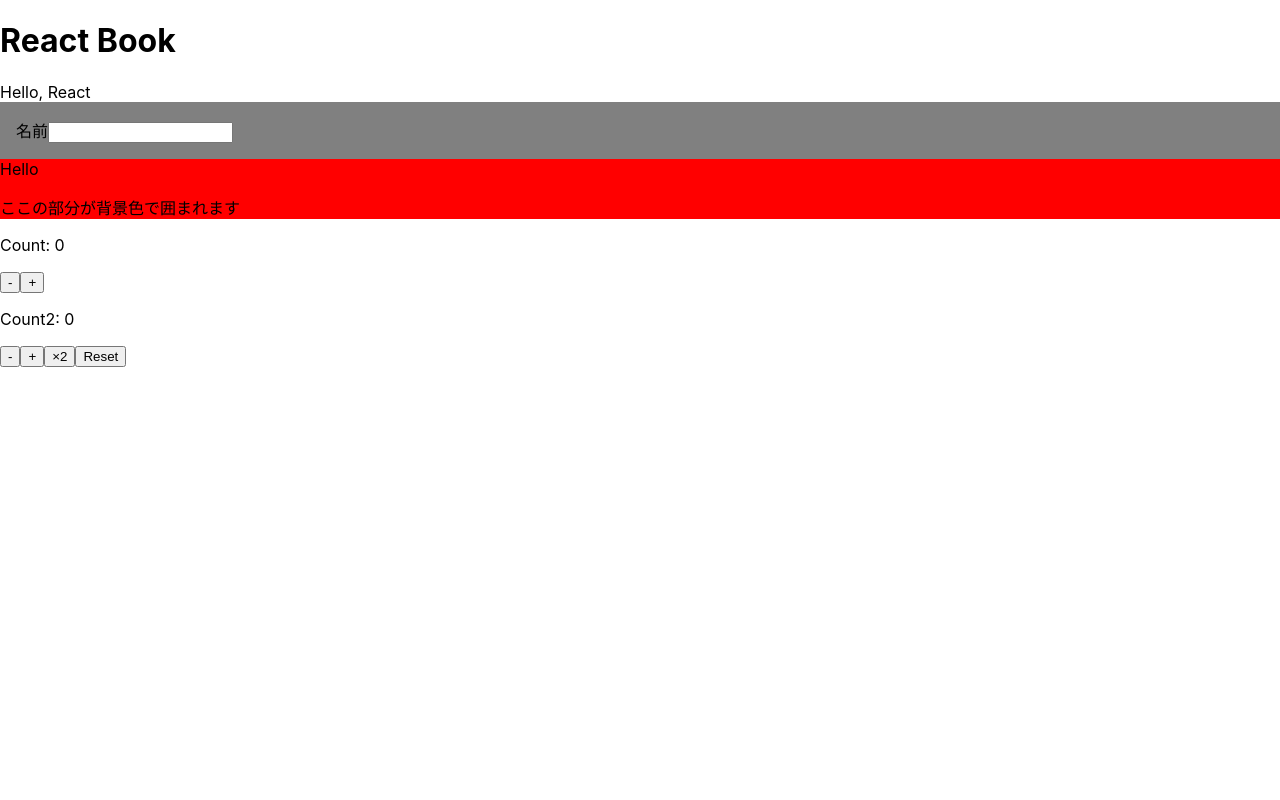
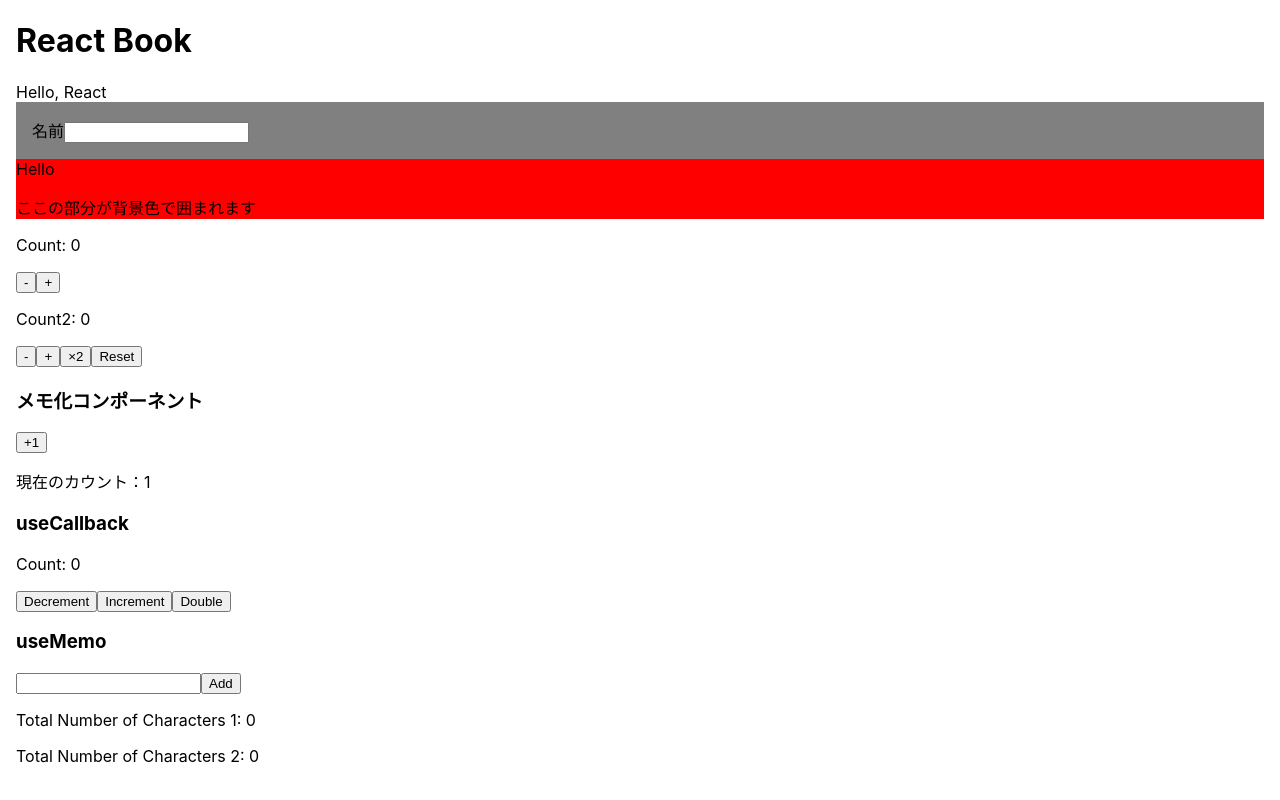
Before and after one commit to mnmKoka13/docker-react-practice, a React (Create React App) app in the folder app/react-sample/: page / in a window 1280 px wide. Built offline with nearby package versions, Linux system fonts and the light colour scheme.

Commit message:
React勉強 20240817_2

```diff
--- /dev/null
+++ b/app/react-sample/src/Parent.tsx
@@ -0,0 +1,50 @@
+import React, { memo, useState } from 'react';
+
+// 通常の関数コンポーネント
+type FizzProps = {
+  isFizz: boolean
+}
+
+const Fizz = (props: FizzProps) => {
+  const { isFizz } = props
+  console.log(`Fizz が再描画されました , isFizz=${isFizz}`)
+  return <span>{isFizz ? 'Fizz': ''}</span>
+}
+
+// メモ化したコンポーネント
+type BuzzProps = {
+  isBuzz: boolean
+  onClick: () => void
+}
+
+const Buzz = memo<BuzzProps>((props) => {
+  const { isBuzz, onClick } = props
+  console.log(`Buzz が再描画されました , isBuzz=${isBuzz}`)
+  return (
+    <span onClick={onClick}>
+      {isBuzz ? 'Buzz' : ''}
+    </span>
+  )
+})
+
+export const Parent = () => {
+  const [count, setCount] = useState(1)
+  const isFizz = count % 3 === 0
+  const isBuzz = count % 5 === 0
+
+  const onBuzzClick = () => {
+    console.log(`Buzzがクリックされました isBuzz=${isBuzz}`)
+  }
+
+  console.log(`Parent が再描画されました , count=${count}`)
+  return (
+    <div>
+      <button onClick={() => setCount((c) => c+1)}>+1</button>
+      <p>{`現在のカウント：${count}`}</p>
+      <p>
+        <Fizz isFizz={isFizz} />
+        <Buzz isBuzz={isBuzz} onClick={onBuzzClick} />
+      </p>
+    </div>
+  )
+}
--- /dev/null
+++ b/app/react-sample/src/Parent2.tsx
@@ -0,0 +1,67 @@
+import React, { useState, useCallback } from 'react';
+
+type ButtonProps = {
+  onClick: () => void
+}
+
+// 通常の関数コンポーネント
+const DecrementButton = (props: ButtonProps) => {
+  const { onClick } = props
+
+  console.log('DecrementButton が再描画されました')
+
+  return (
+    <button onClick={onClick}>Decrement</button>
+  )
+}
+
+// メモ化した関数コンポーネント
+const IncrementButton = React.memo((props: ButtonProps) => {
+  const { onClick } = props
+
+  console.log('IncrementButton が再描画されました')
+
+  return (
+    <button onClick={onClick}>Increment</button>
+  )
+})
+
+// メモ化した関数コンポーネント
+const DoubleButton = React.memo((props: ButtonProps) => {
+  const { onClick } = props
+
+  console.log('DoubleButton が再描画されました')
+
+  return (
+    <button onClick={onClick}>Double</button>
+  )
+})
+
+export const Parent2 = () => {
+  const [count, setCount] = useState(0)
+
+  const decrement = () => {
+    setCount((c) => c - 1)
+  }
+
+  const increment = () => {
+    setCount((c) => c + 1)
+  }
+
+  // useCallbackを使って関数をメモ化
+  const double = useCallback(() => {
+    setCount((c) => c * 2)
+  }, [])
+
+  return (
+    <div>
+      <p>Count: {count}</p>
+      {/* コンポーネントに関数を渡す */}
+      <DecrementButton onClick={decrement} />
+      {/* メモ化コンポーネントに関数を渡す */}
+      <IncrementButton onClick={increment} />
+      {/* メモ化コンポーネントにメモ化した関数を渡す */}
+      <DoubleButton onClick={double} />
+    </div>
+  )
+}
--- /dev/null
+++ b/app/react-sample/src/UseMemoSample.tsx
@@ -0,0 +1,44 @@
+import React, { useState, useMemo } from 'react';
+
+export const UseMemoSample = () => {
+  const [text, setText] = useState('')
+  const [items, setItems] = useState<string[]>([])
+
+  const onChangeInput = (e: React.ChangeEvent<HTMLInputElement>) => {
+    setText(e.target.value)
+  }
+
+  const onClickButton = () => {
+    setItems((prevItems) => {
+      // 現在の入力値をitemsに追加し、新しい配列を作成して保存する
+      return [...prevItems, text]
+    })
+    setText('')
+  }
+
+  const numberOfCharacters1 = items.reduce((sub, item) => sub + item.length, 0)
+
+  // useMemoを使ってitemsの値が変更されたときだけ再計算する
+  const numberOfCharacters2 = useMemo(() => {
+    return items.reduce((sub, item) => sub + item.length, 0)
+  }, [items])
+
+  return (
+    <div>
+      <h3>useMemo</h3>
+      <div>
+        <input type="text" value={text} onChange={onChangeInput} />
+        <button onClick={onClickButton}>Add</button>
+      </div>
+      <div>
+        {items.map((item, index) => (
+          <p key={index}>{item}</p>
+        ))}
+      </div>
+      <div>
+        <p>Total Number of Characters 1: {numberOfCharacters1}</p>
+        <p>Total Number of Characters 2: {numberOfCharacters2}</p>
+      </div>
+    </div>
+  )
+}
--- a/app/react-sample/src/index.css
+++ b/app/react-sample/src/index.css
@@ -1,5 +1,5 @@
 body {
-  margin: 0;
+  margin: 1rem;
   font-family: -apple-system, BlinkMacSystemFont, 'Segoe UI', 'Roboto', 'Oxygen',
     'Ubuntu', 'Cantarell', 'Fira Sans', 'Droid Sans', 'Helvetica Neue',
     sans-serif;
--- a/app/react-sample/src/index.tsx
+++ b/app/react-sample/src/index.tsx
@@ -8,7 +8,10 @@
 import ContextSample from './components/ContextSample';
 import Counter from './Counter';
 import Counter2 from './Counter2';
-import reportWebVitals from './reportWebVitals';
+import { Parent } from './Parent';
+import { Parent2 } from './Parent2';
+import { UseMemoSample } from './UseMemoSample';
+
 
 const root = ReactDOM.createRoot(
   document.getElementById('root') as HTMLElement
@@ -21,10 +24,10 @@
     <ContainerSample />
     <Counter initialValue={0}/>
     <Counter2 initialValue={0}/>
+    <h3>メモ化コンポーネント</h3>
+    <Parent />
+    <h3>useCallback</h3>
+    <Parent2 />
+    <UseMemoSample />
   </React.StrictMode>
 );
-
-// If you want to start measuring performance in your app, pass a function
-// to log results (for example: reportWebVitals(console.log))
-// or send to an analytics endpoint. Learn more: https://bit.ly/CRA-vitals
-reportWebVitals();
```
